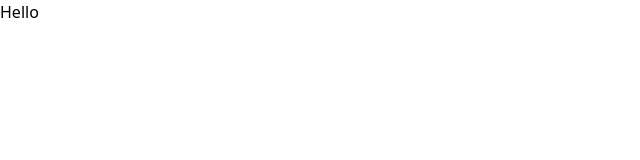
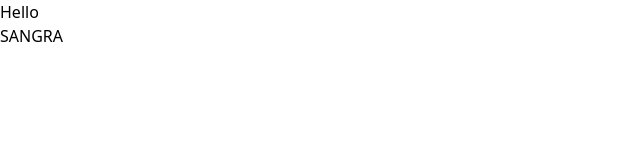
Before and after one commit to adilkadivala/hms, a React (Vite) app in the folder client/: page / in a window 1280 px wide. Shown: the top 160 px of the page, without its empty margins (0-640 px from the left). Built offline with nearby package versions, Linux system fonts and the light colour scheme.

Commit message:
checking

```diff
--- a/client/src/App.jsx
+++ b/client/src/App.jsx
@@ -1,5 +1,10 @@
 function App() {
-  return <h1>Hello </h1>;
+  return (
+    <>
+      <h1>Hello </h1>
+      <h2>SANGRA</h2>
+    </>
+  );
 }
 
 export default App;
```
